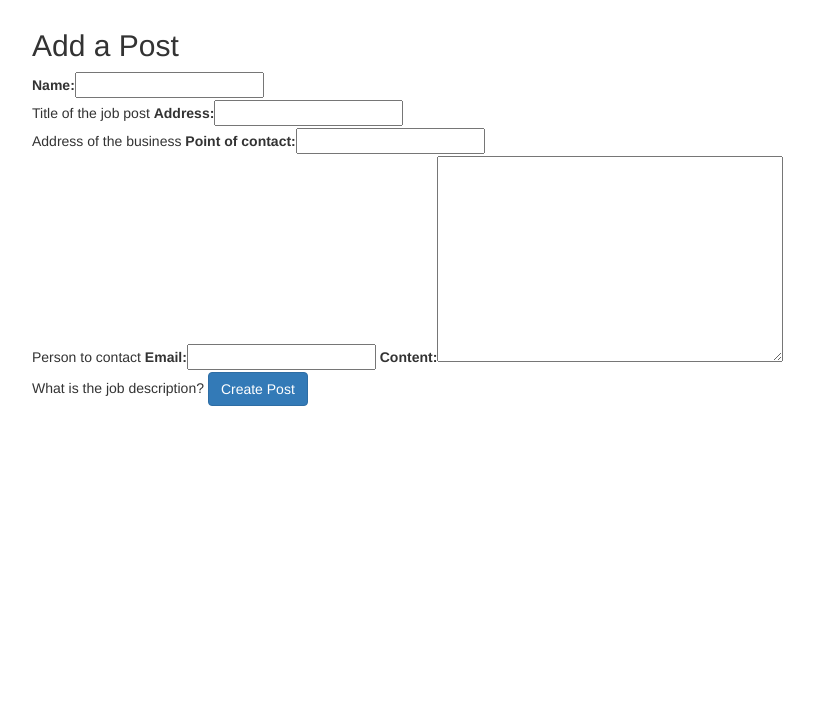
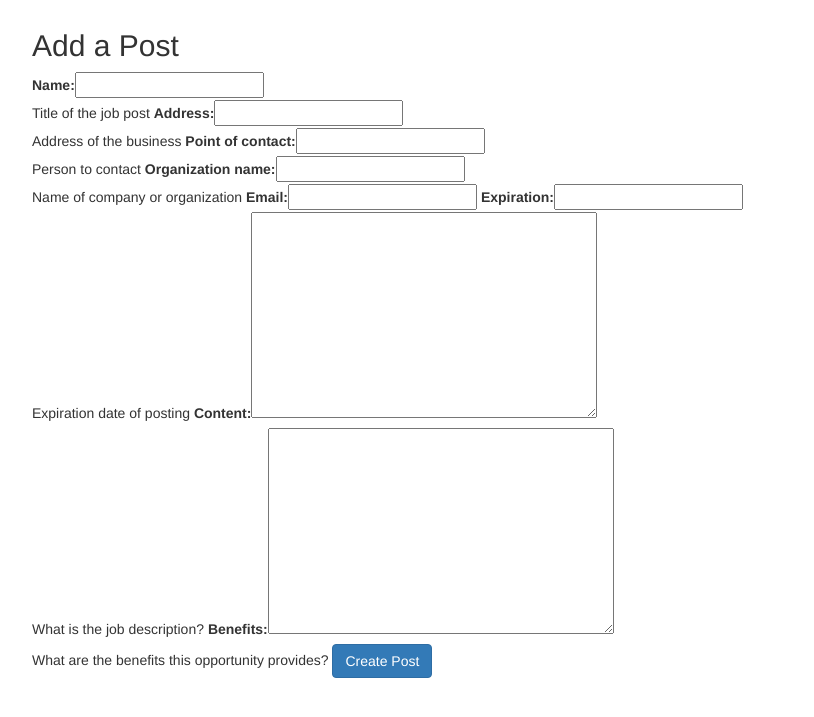
Before and after one commit to PyLadiesDC/opportunities, a Django app: page /opportunities_app/add_post/ in a window 1280 px wide. Shown: the part 51-768 px from the top of the page, without its empty margins (38-852 px from the left). Run offline with Django 3.2, Linux system fonts and the light colour scheme; some libraries are stand-ins or nearby versions.

Commit message:
Updated the PostForm to include new forms, and added JQueryUI so that there is a datepicker for the expiration field

```diff
--- /dev/null
+++ b/diversity_webpage/diversity_webpage/settings_local.py
@@ -0,0 +1,3 @@
+__author__ = 'petersonm'
+
+SECRET_KEY = 'LSAKDJVCOWI#U)RF(EWJFODMF'
--- a/diversity_webpage/opportunities_app/forms.py
+++ b/diversity_webpage/opportunities_app/forms.py
@@ -1,10 +1,12 @@
 from django import forms
 from opportunities_app.models import Post
+
 
 #we're creating a new modelForm thats mapped to our model via the Meta() inner class model=Post
 class PostForm(forms.ModelForm):
 
-	class Meta:
-		model = Post
-		fields = ['name', 'address', 'point_of_contact', 'email', 'content']
-		#each field has to have an associate column in the database
+    class Meta:
+        model = Post
+        fields = ['name', 'address', 'point_of_contact', 'organization_name', 'email', 'expiration', 'content',
+                  'benefits', 'compensation_type', 'compensation_amount']
+        #each field has to have an associate column in the database
--- a/diversity_webpage/opportunities_app/templates/base.html
+++ b/diversity_webpage/opportunities_app/templates/base.html
@@ -2,7 +2,7 @@
 <html lang="en">
 	<head>
 		<meta charset="utf-8">
-		<title>Opportunities_app</title>
+		<title>Opportunities</title>
 		<meta name="viewport" content="width=device-width, initial-scale=1.0">
 		<meta name="description" content="">
 		<meta name="author" content="">
@@ -16,6 +16,8 @@
 			}
 		</style>
 		<script src="http://code.jquery.com/jquery-1.11.0.min.js" type="text/javascript"></script>
+        <link rel="stylesheet" href="//ajax.googleapis.com/ajax/libs/jqueryui/1.10.4/themes/smoothness/jquery-ui.css" />
+        <script src="//ajax.googleapis.com/ajax/libs/jqueryui/1.10.4/jquery-ui.min.js"></script>
 			{% block extrahead %}
 			{% endblock %}
 		<script type="text/javascript">
--- a/diversity_webpage/opportunities_app/templates/opportunities_app/add_post2.html
+++ b/diversity_webpage/opportunities_app/templates/opportunities_app/add_post2.html
@@ -1,5 +1,13 @@
 <!DOCTYPE html>
 {% extends 'base.html' %}
+
+{% block  extrahead %}
+    <script>
+        $(function(){
+            $("#id_expiration").datepicker({dateFormat: 'yy-mm-dd'});
+        });
+    </script>
+{% endblock %}
 
 {% block content %}
 {% load bootstrap_tags %}
--- a/diversity_webpage/opportunities_app/templates/opportunities_app/post_2.html
+++ b/diversity_webpage/opportunities_app/templates/opportunities_app/post_2.html
@@ -7,7 +7,7 @@
 	<p><em>{{ single_post.created_at }}</em></p>
 	<p>{{ single_post.content }}</p>
 	<p>Name: {{ single_post.name }}</p>
-	<p>Phone: {{ single_post.phone }} </p>
+{#	<p>Phone: {{ single_post.phone }} </p> Removed phone as a field in the model#}
 	<br>
 	<p>
 	{% if single_post.image %}
```
